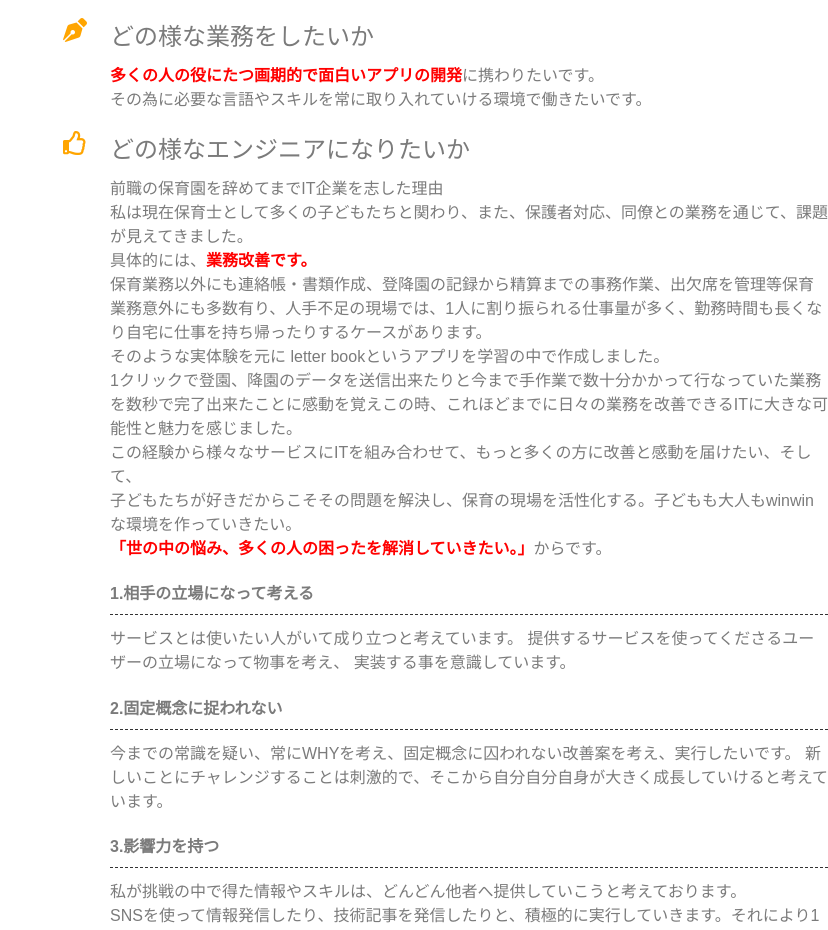
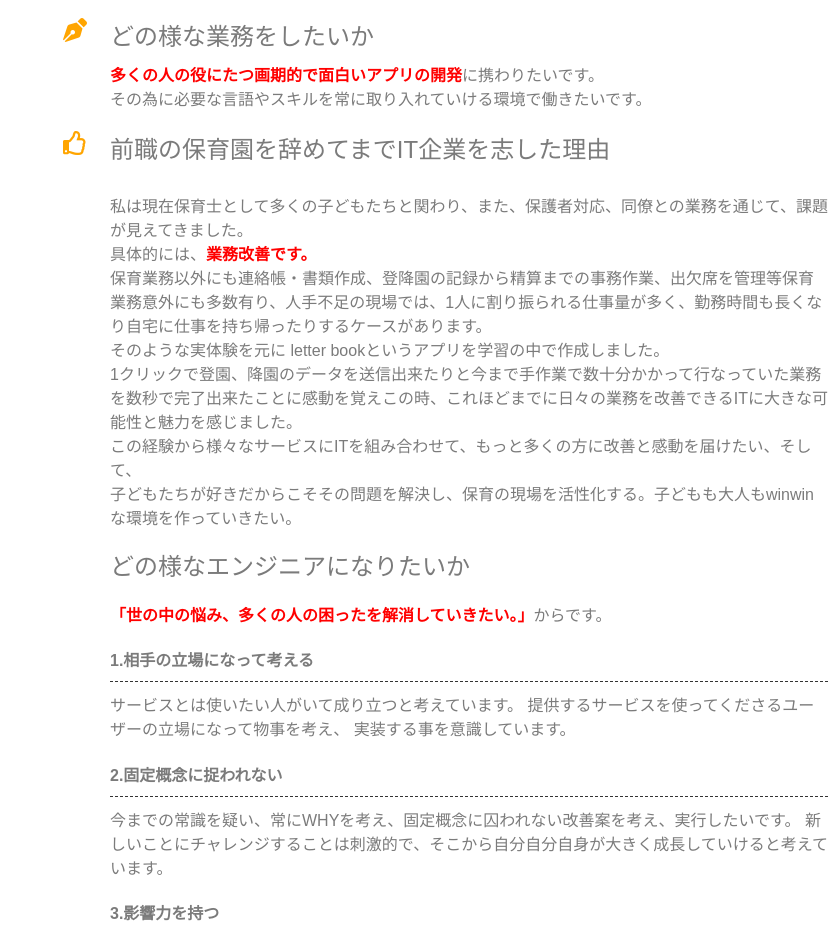
Before and after one commit to kobashigawa-hiroya/portfolio, a plain HTML site: page index.html in a window 1280 px wide. Shown: the part 1628-2558 px from the top of the page, without its empty margins (452-1280 px from the left). Drawn offline with nearby package versions, Linux system fonts and the light colour scheme.

Commit message:
内容修正

```diff
--- a/index.html
+++ b/index.html
@@ -158,9 +158,9 @@
               <i class="far fa-thumbs-up"></i>
             </div>
             <div id="future" class="info">
-              <h3 class="top_info">どの様なエンジニアになりたいか</h3>
+          <h3 class="top_info">前職の保育園を辞めてまでIT企業を志した理由</h3>
               <p>
-                前職の保育園を辞めてまでIT企業を志した理由<br>
+                <br>
                 <p>私は現在保育士として多くの子どもたちと関わり、また、保護者対応、同僚との業務を通じて、課題が見えてきました。</p>
 
                   <p>具体的には、<span class="red-bold">業務改善です。</span></p>
@@ -174,8 +174,16 @@
                   <p>この経験から様々なサービスにITを組み合わせて、もっと多くの方に改善と感動を届けたい、そして、</p>
                   </p>
                 <p>子どもたちが好きだからこそその問題を解決し、保育の現場を活性化する。子どもも大人もwinwinな環境を作っていきたい。</p>
+                <p>
+                  <br>
+
+                  <div class="icon">
+                  </div>
+                  <div id="future" class="info">
+                    <h3 class="top_info">どの様なエンジニアになりたいか</h3>
+                  </div>
             <span class="red-bold">「世の中の悩み、多くの人の困ったを解消していきたい。」</span>からです。
-              </p>
+
           <section>
             <h4>1.相手の立場になって考える</h4>
             <p>
```
Lines whose indentation alone changed are shown as unchanged.
